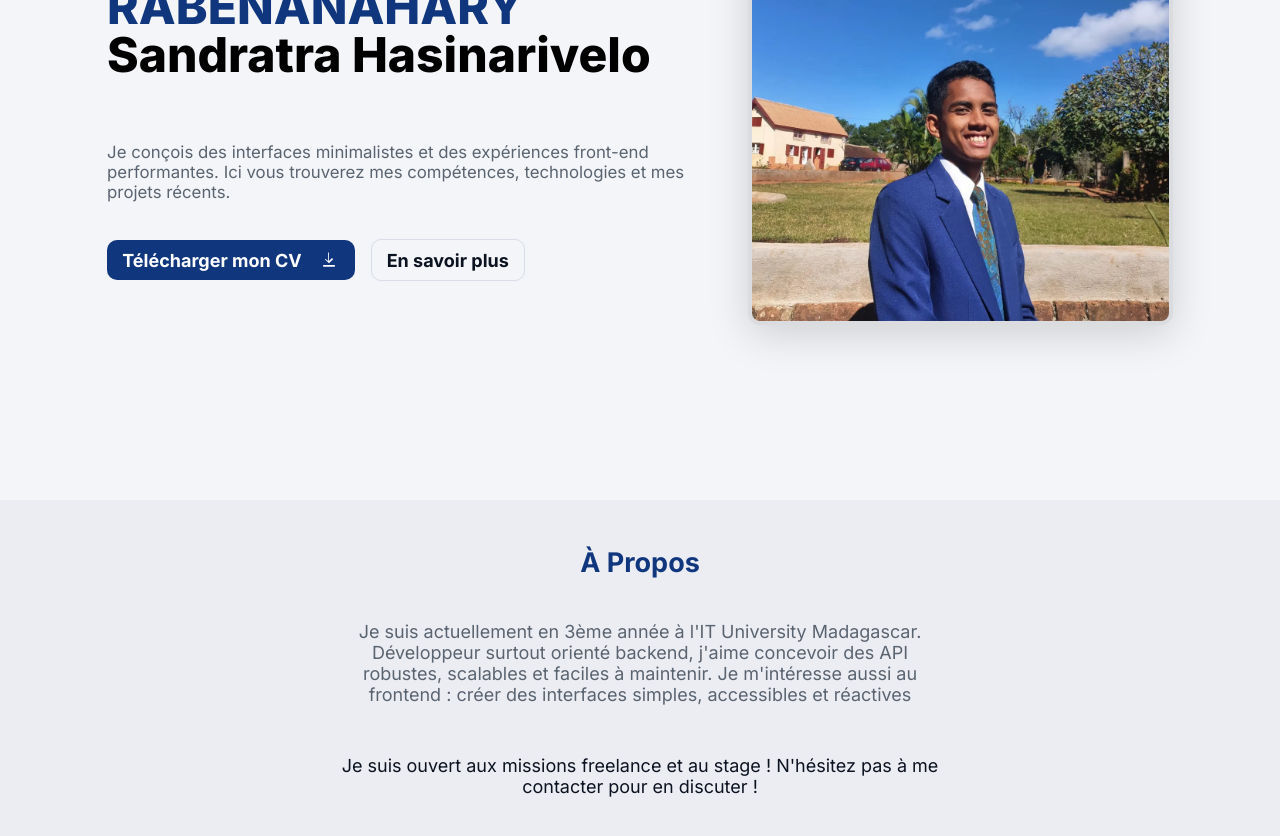
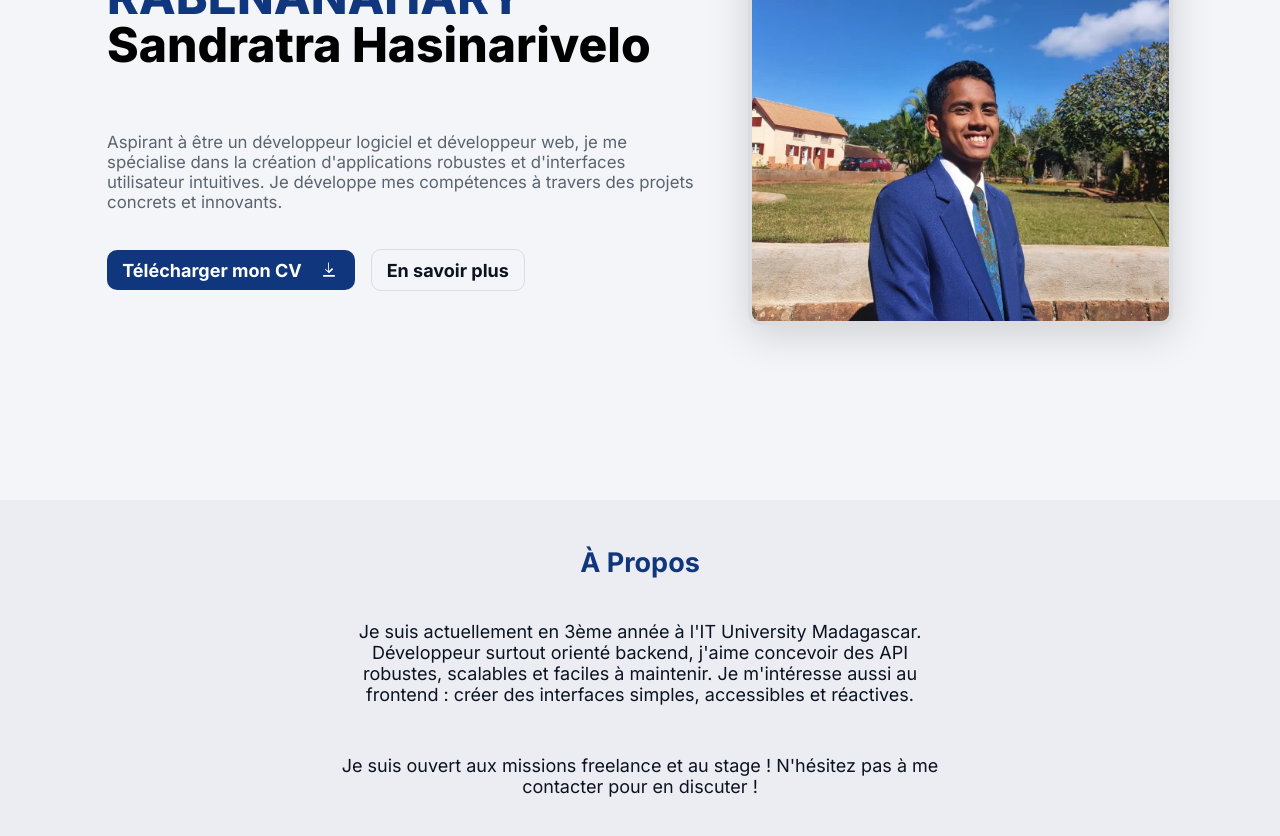
Before and after one commit to Sandratra05/portfolio, a Vue app: page / in a window 1280 px wide. Shown: the part 300-1136 px from the top of the page. Built offline with nearby package versions, Linux system fonts and the light colour scheme.

Commit message:
Update About and Hero components with improved descriptions and styling adjustments

```diff
--- a/src/components/About.vue
+++ b/src/components/About.vue
@@ -2,9 +2,9 @@
   <div class="about-grid">
     <div class="about">
       <h1 style="text-align: center;">À Propos</h1>
-        <p style="color:var(--muted); text-align: center; max-width: 50%;">Je suis actuellement en 3ème année à l'IT University Madagascar.
+        <p style=" text-align: center; max-width: 50%;">Je suis actuellement en 3ème année à l'IT University Madagascar.
           Développeur surtout orienté backend, j'aime concevoir des API robustes, scalables et faciles à maintenir. Je
-          m'intéresse aussi au frontend : créer des interfaces simples, accessibles et réactives
+          m'intéresse aussi au frontend : créer des interfaces simples, accessibles et réactives.
         </p>
           <p style="margin-top:1rem; max-width: 50%;">Je suis ouvert aux missions freelance et au stage ! N'hésitez pas à me
           contacter pour en discuter !</p>
--- a/src/components/Hero.vue
+++ b/src/components/Hero.vue
@@ -2,7 +2,7 @@
   <div class="hero-container">
     <div class="hero-inner">
       <h1 class="hero-title">RABENANAHARY <br> <span style="color: black;">Sandratra Hasinarivelo</span></h1>
-      <p class="hero-sub">Je conçois des interfaces minimalistes et des expériences front-end performantes. Ici vous trouverez mes compétences, technologies et mes projets récents.</p>
+      <p class="hero-sub">Aspirant à être un développeur logiciel et développeur web, je me spécialise dans la création d'applications robustes et d'interfaces utilisateur intuitives. Je développe mes compétences à travers des projets concrets et innovants.</p>
       <div style="display:flex;gap:1rem;align-items:center">
         <a class="cta" :href="cv" download target="_blank" rel="noopener noreferrer">
           Télécharger mon CV
```
